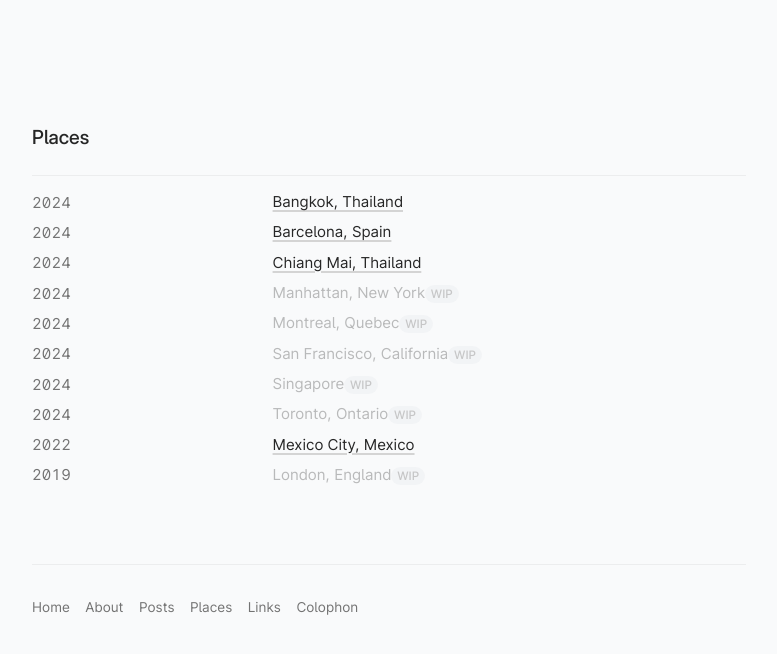
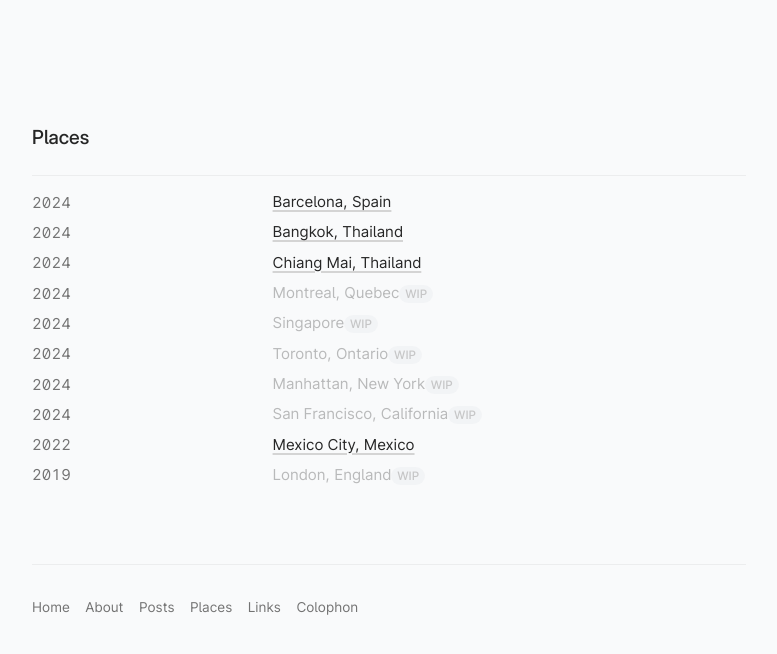
Before and after one commit to hemaaanth/site, a Next.js app: page /places in a window 1280 px wide. Shown: the top 654 px of the page, without its empty margins (251-1028 px from the left). Built offline with nearby package versions, Linux system fonts and the light colour scheme; what tailwindcss-touch would draw is missing.

Commit message:
adding manual ranking logic

```diff
--- a/pages/places/content/chiangmai.mdx
+++ b/pages/places/content/chiangmai.mdx
@@ -1,7 +1,7 @@
 ---
 title: "Chiang Mai, Thailand"
 date: "2024"
-rank: 6
+rank: 3
 status: "published"
 ---
 
--- a/pages/places/content/manhattan.mdx
+++ b/pages/places/content/manhattan.mdx
@@ -1,7 +1,7 @@
 ---
 title: "Manhattan, New York"
 date: "2024"
-rank: 2
+rank: 6
 status: "WIP"
 ---
 
--- a/pages/places/content/sanfrancisco.mdx
+++ b/pages/places/content/sanfrancisco.mdx
@@ -1,6 +1,6 @@
 ---
 title: "San Francisco, California"
 date: "2024"
-rank: 3
+rank: 6
 status: "WIP"
 ---
--- a/pages/places/content/toronto.mdx
+++ b/pages/places/content/toronto.mdx
@@ -1,7 +1,7 @@
 ---
 title: "Toronto, Ontario"
 date: "2024"
-rank: 3
+rank: 5
 status: "WIP"
 ---
 
--- a/pages/places/index.tsx
+++ b/pages/places/index.tsx
@@ -16,6 +16,7 @@ interface Place {
   title: string;
   year: string;
   status: PlaceStatus;
+  rank?: number;
 }
 
 export default function Places({ places }: { places: Place[] }) {
@@ -72,14 +73,23 @@ export const getStaticProps: GetStaticProps = async () => {
       title: data.title,
       year: new Date(data.date).getFullYear().toString(),
       status: data.status as PlaceStatus,
+      rank: data.rank as number,
     };
   });
 
-  // Sort places by rank if available, then by date
+// In your sorting logic:
 places.sort((a, b) => {
+  // First sort by year
   if (a.year !== b.year) {
     return b.year.localeCompare(a.year);
   }
+  // Then sort by rank if both places have ranks
+  if (a.rank !== undefined && b.rank !== undefined) {
+    return a.rank - b.rank;  // Lower rank number shows first
+  }
+  // Places with rank come before places without rank
+  if (a.rank !== undefined) return -1;
+  if (b.rank !== undefined) return 1;
   return 0;
 });
 
```
Lines whose indentation alone changed are shown as unchanged.
